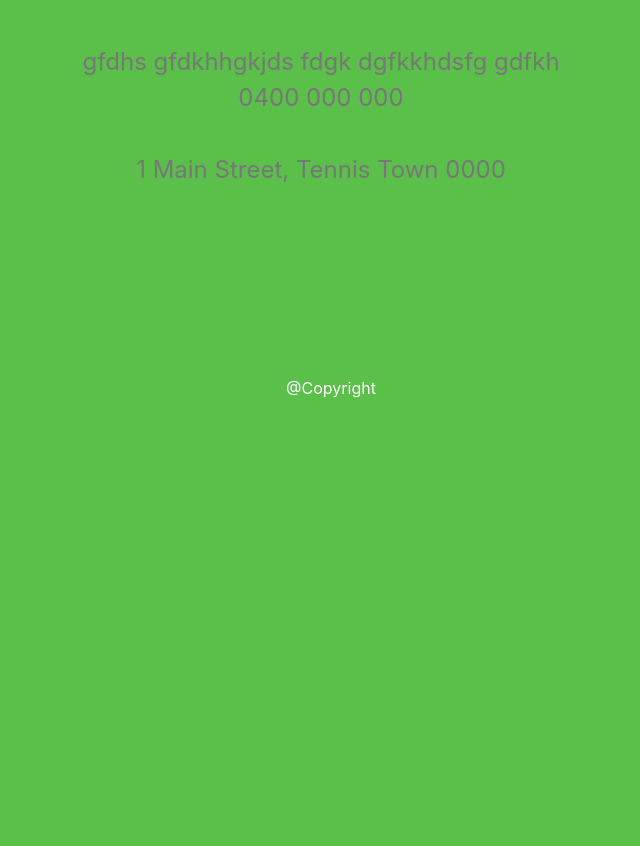
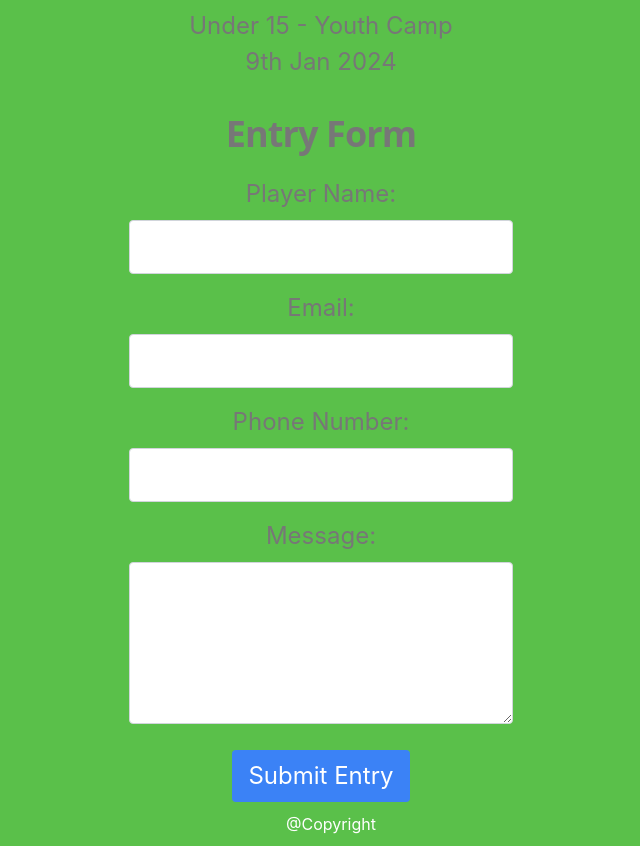
Before and after one commit to Superblue045/futuresports, a React (Create React App) app: page /competitions in a window 1280 px wide. Shown: the part 390-1236 px from the top of the page, without its empty margins (309-949 px from the left). Before the commit the page ends 800 px from the top, so only its background shows below. Built offline with nearby package versions, Linux system fonts and the light colour scheme.

Commit message:
create competition form with input validation

```diff
--- a/src/component/Competitions.jsx
+++ b/src/component/Competitions.jsx
@@ -1,23 +1,157 @@
-import React from 'react';
+import React, { useState } from 'react';
 
 const Competitions = () => {
+  const [entryData, setEntryData] = useState({
+    playerName: '',
+    email: '',
+    phoneNumber: '',
+    message: '',
+  });
+
+  const [errors, setErrors] = useState({
+    playerName: '',
+    email: '',
+    phoneNumber: '',
+    message: '',
+  });
+
+  const handleChange = (e) => {
+    const { name, value } = e.target;
+    setEntryData({
+      ...entryData,
+      [name]: value,
+    });
+
+    // Reset the error message when the user starts typing again
+    setErrors({
+      ...errors,
+      [name]: '',
+    });
+  };
+
+  const validateForm = () => {
+    let valid = true;
+    const newErrors = {};
+
+    // Basic validation example, you can enhance it based on your requirements
+    if (!entryData.playerName.trim()) {
+      newErrors.playerName = 'Player Name is required';
+      valid = false;
+    }
+
+    if (!/^[^\s@]+@[^\s@]+\.[^\s@]+$/.test(entryData.email)) {
+      newErrors.email = 'Invalid email address';
+      valid = false;
+    }
+
+    if (!/^\d{10}$/.test(entryData.phoneNumber)) {
+      newErrors.phoneNumber = 'Invalid phone number';
+      valid = false;
+    }
+
+    if (!entryData.message.trim()) {
+      newErrors.message = 'Message is required';
+      valid = false;
+    }
+
+    setErrors(newErrors);
+    return valid;
+  };
+
+  const handleSubmit = (e) => {
+    e.preventDefault();
+
+    // Validate the form
+    if (validateForm()) {
+      // Form is valid, add your logic to handle the form submission
+      console.log('Form submitted:', entryData);
+    } else {
+      console.log('Form has errors. Please fix them.');
+    }
+  };
+
   return (
     <div className="flex flex-col items-center justify-center max-w-xl mx-auto lg:pt-16 lg:flex-row md:px-8 lg:max-w-screen-xl" style={{margin: 0}}>
-      <div className="mb-16 lg:mb-0 lg:max-w-lg lg:pr-5 text-center">
-        <div className="max-w-xl mb-6 color-gray">
+      <div className="mb-16 lg:mb-0 lg:max-w-lg lg:pr-5 color-gray text-center">
+        <div className="max-w-xl mb-6">
           <h2 className="max-w-lg mb-6 font-sans text-3xl font-bold tracking-tight sm:text-4xl sm:leading-none">
             Competition Details
           </h2>
           <p>
-            gldfjg l dsfglkjsdlfgkj fgdlldfgk jldsfg j<br />
-            0400 000 000<br />
+            Upcoming Competitions<br />
             <br />
-            gfdhs  gfdkhhgkjds fdgk dgfkkhdsfg gdfkh<br />
-            0400 000 000<br />
+            Under 15 - Youth Camp<br />
+            9th Jan 2024<br />
             <br />
-            1 Main Street, Tennis Town 0000
+
           </p>
+          <h2 className="max-w-lg mb-6 font-sans text-3xl font-bold tracking-tight sm:text-4xl sm:leading-none">
+            Entry Form
+          </h2>
         </div>
+
+        {/* Entry Form */}
+        <form onSubmit={handleSubmit} className="max-w-sm mx-auto">
+          <div className="mb-4">
+            <label htmlFor="playerName" className="block mb-2">Player Name:</label>
+            <input
+              type="text"
+              id="playerName"
+              name="playerName"
+              value={entryData.playerName}
+              onChange={handleChange}
+              className={`w-full p-2 border border-gray-300 rounded ${errors.playerName && 'border-red-500'}`}
+              required
+            />
+            {errors.playerName && <p className="text-red-500">{errors.playerName}</p>}
+          </div>
+
+          <div className="mb-4">
+            <label htmlFor="email" className="block mb-2">Email:</label>
+            <input
+              type="email"
+              id="email"
+              name="email"
+              value={entryData.email}
+              onChange={handleChange}
+              className={`w-full p-2 border border-gray-300 rounded ${errors.email && 'border-red-500'}`}
+              required
+            />
+            {errors.email && <p className="text-red-500">{errors.email}</p>}
+          </div>
+
+          <div className="mb-4">
+            <label htmlFor="phoneNumber" className="block mb-2">Phone Number:</label>
+            <input
+              type="tel"
+              id="phoneNumber"
+              name="phoneNumber"
+              value={entryData.phoneNumber}
+              onChange={handleChange}
+              className={`w-full p-2 border border-gray-300 rounded ${errors.phoneNumber && 'border-red-500'}`}
+              required
+            />
+            {errors.phoneNumber && <p className="text-red-500">{errors.phoneNumber}</p>}
+          </div>
+
+          <div className="mb-4">
+            <label htmlFor="message" className="block mb-2">Message:</label>
+            <textarea
+              id="message"
+              name="message"
+              value={entryData.message}
+              onChange={handleChange}
+              rows="4"
+              className={`w-full p-2 border border-gray-300 rounded ${errors.message && 'border-red-500'}`}
+              required
+            />
+            {errors.message && <p className="text-red-500">{errors.message}</p>}
+          </div>
+
+          <button type="submit" className="bg-blue-500 text-white px-4 py-2 rounded hover:bg-blue-700">
+            Submit Entry
+          </button>
+        </form>
       </div>
     </div>
   );
```
